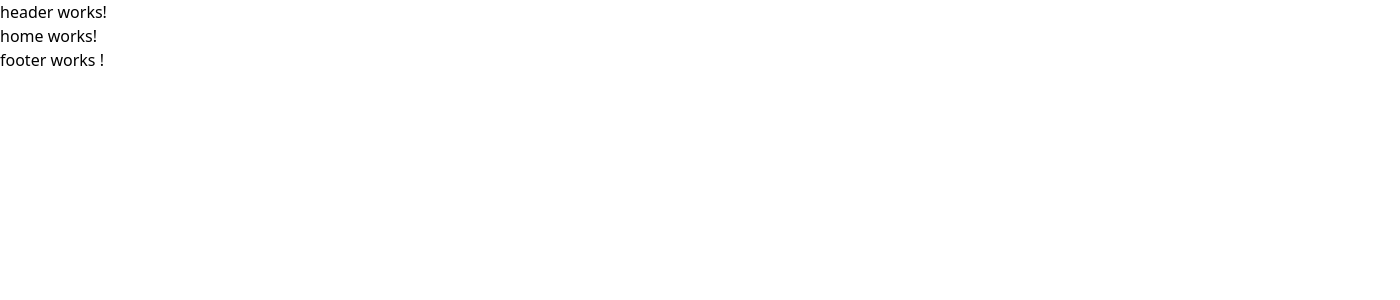
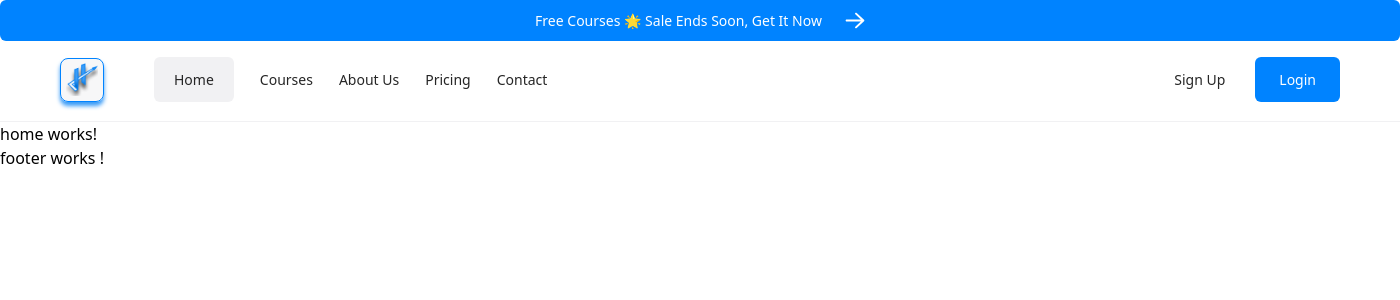
Before and after one commit to MadoNgom/Zero_To_Hero, an Angular app: page /home in a window 1280 px wide. Shown: the top 300 px of the page, 1400 px wide, since content can reach past the window. Built offline with nearby package versions, Linux system fonts and the light colour scheme.

Commit message:
Composant header avec HTML and CSS

```diff
--- a/src/app/shared/header/header.component.css
+++ b/src/app/shared/header/header.component.css
@@ -0,0 +1,171 @@
+:host,
+* {
+  box-sizing: border-box;
+  margin: 0;
+  padding: 0;
+  background: none;
+  border: none;
+  flex-shrink: 0;
+  text-decoration: none;
+  min-width: 0;
+  overflow-wrap: anywhere;
+}
+
+:host,
+:not(span, a, ul, ol, li, p) {
+  display: flex;
+}
+
+p:empty::before {
+  content: '';
+  display: inline-block;
+}
+
+img {
+  object-fit: contain;
+}
+
+svg {
+  overflow: visible;
+}
+
+:host {
+  width: 1400px;
+  height: min-content;
+  flex-direction: column;
+}
+
+.topBanner {
+  height: min-content;
+  align-self: stretch;
+  justify-content: center;
+  align-items: center;
+  gap: 23px;
+  padding: 10px 0;
+  border-radius: 6px;
+  background-color: #0083ff;
+}
+.text {
+  color: #fff;
+  font-size: 14px;
+  line-height: 150%;
+  font-family: Be Vietnam Pro, system-ui, -apple-system, 'Segoe UI', Roboto, 'Helvetica Neue', Arial, 'Noto Sans',
+    'Liberation Sans', sans-serif;
+  width: min-content;
+  height: min-content;
+  white-space: nowrap;
+  flex-direction: column;
+}
+.icon {
+  width: 20px;
+  height: 20px;
+}
+.icon2 {
+  width: 100%;
+  height: 100%;
+  object-fit: cover;
+}
+.navbar {
+  height: min-content;
+  align-self: stretch;
+  justify-content: space-between;
+  align-items: center;
+  gap: 552px;
+  padding: 16px 60px 20px;
+  box-shadow: inset 0px -1px 0px #f1f1f3;
+}
+.container {
+  width: min-content;
+  height: min-content;
+  align-items: center;
+  gap: 50px;
+}
+
+.logo {
+  position: relative;
+  width: 44px;
+  height: 44px;
+  flex-direction: column;
+  align-items: flex-start;
+  outline: solid 1px #0083ff;
+  outline-offset: -1px;
+  border-radius: 8px;
+  background-color: #f7f7f8;
+  overflow: hidden;
+  box-shadow: 0px 4px 4px 0px #399bf7;
+}
+
+.shape17 {
+    position: absolute;
+    left: 12.963%;
+    right: 12.963%;
+    top: 12.963%;
+    bottom: 12.963%;
+    overflow: visible;
+}
+
+.buttonsContainer {
+  width: min-content;
+  height: min-content;
+  align-items: center;
+  gap: 26px;
+}
+
+.button {
+  width: min-content;
+  height: min-content;
+  padding: 12px 20px;
+  border-radius: 6px;
+  background-color: #f1f1f3;
+}
+
+.textButton {
+  color: #262626;
+  font-size: 14px;
+  line-height: 150%;
+  font-family: Be Vietnam Pro, system-ui, -apple-system, 'Segoe UI', Roboto, 'Helvetica Neue', Arial, 'Noto Sans',
+    'Liberation Sans', sans-serif;
+  width: min-content;
+  height: min-content;
+  white-space: nowrap;
+  flex-direction: column;
+}
+
+.buttonsContainer2 {
+  width: min-content;
+  height: min-content;
+  align-items: center;
+  gap: 30px;
+}
+
+.text2 {
+    color: #262626;
+    font-size: 14px;
+    line-height: 150%;
+    font-family: Be Vietnam Pro, system-ui, -apple-system, 'Segoe UI', Roboto, 'Helvetica Neue', Arial, 'Noto Sans',
+    'Liberation Sans', sans-serif;
+    width: min-content;
+    height: min-content;
+    white-space: nowrap;
+    flex-direction: column;
+}
+
+.button2 {
+  width: min-content;
+  height: min-content;
+  padding: 12px 24px;
+  border-radius: 6px;
+  background-color: #0083ff;
+}
+
+.text3 {
+  color: #fff;
+  font-size: 14px;
+  line-height: 150%;
+  font-family: Be Vietnam Pro, system-ui, -apple-system, 'Segoe UI', Roboto, 'Helvetica Neue', Arial, 'Noto Sans',
+    'Liberation Sans', sans-serif;
+  width: min-content;
+  height: min-content;
+  white-space: nowrap;
+  flex-direction: column;
+}
--- a/src/app/shared/header/header.component.html
+++ b/src/app/shared/header/header.component.html
@@ -1 +1,29 @@
-<p>header works!</p>
+<div class="topBanner">
+    <div class="text">Free Courses 🌟 Sale Ends Soon, Get It Now</div>
+    <div class="icon">
+        <img src="assets/vector_stroke.svg" alt="" />
+    </div>
+</div>
+
+<div class="navbar">
+    <div class="container">
+        <div class="logo">
+            <div class="shape17">
+                <img src="assets/logo_laptop.png" alt="Logo Zero_to_Hero" class="icon2" />
+            </div>
+        </div>
+
+    <div class="buttonsContainer">
+        <a href="#" class="button textButton">Home</a>
+        <a href="#" class="textButton">Courses</a>
+        <a href="#" class="textButton">About Us</a>
+        <a href="#" class="textButton">Pricing</a>
+        <a href="#" class="textButton">Contact</a>
+      </div>
+    </div>
+
+    <div class="buttonsContainer2">
+        <button class="text2">Sign Up</button>
+        <button class="button2 text3">Login</button>
+    </div>
+  </div>
```
Also changed, not shown: src/assets/logo_laptop.png (added), src/assets/vector_stroke.svg (added).
